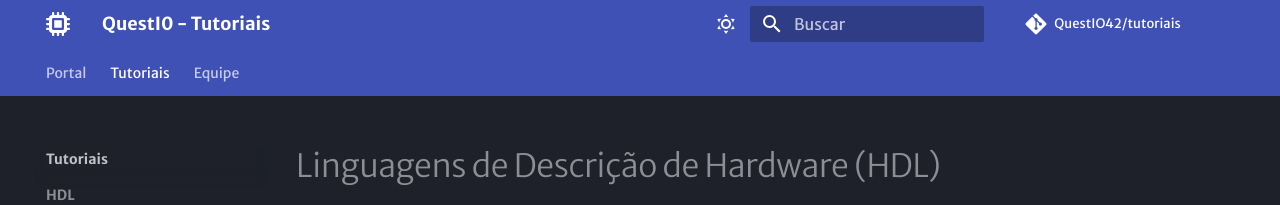
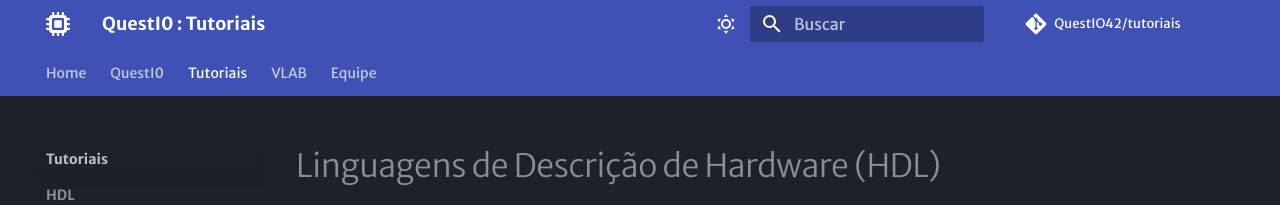
Before and after one commit to QuestIO42/tutoriais, an MkDocs documentation site: the page built from docs/HDL.md, in a window 1280 px wide. Shown: the top 205 px of the page. Built offline with MkDocs 1.6.1 and Material for MkDocs 9.7.7, drawn with Linux system fonts in a browser that asks for light colours; comment, search, counter and statistics services are not loaded; some of the changed lines change nothing that is shown.

Commit message:
fix: site navigation

```diff
--- a/mkdocs.yml
+++ b/mkdocs.yml
@@ -1,4 +1,4 @@
-site_name: QuestI0 - Tutoriais
+site_name: 'QuestI0 : Tutoriais'
 site_description: Tutoriais básicos para o desenvolvimento de hardware
 site_url: https://tutoriais.vlab.dc.ufscar.br
 site_author: QuestIO team
@@ -6,7 +6,8 @@ repo_url: https://github.com/QuestIO42/tutoriais
 repo_name: QuestIO42/tutoriais
 
 nav:
-  - Portal: 'https://vlab.dc.ufscar.br'
+  - Home: 'https://vlab.dc.ufscar.br'
+  - QuestI0: 'https://questio.vlab.dc.ufscar.br/'
   - Tutoriais:
     - Apresentação: index.md
     - HDL:
@@ -19,6 +20,7 @@ nav:
     - Simulações: Sim.md
     - FPGA: FPGA.md
     - RISC-V: RISCV.md
+  - VLAB: 'https://legacy.vlab.dc.ufscar.br'
   - Equipe: 'https://vlab.dc.ufscar.br/equipe.html'
 
 theme:
```
